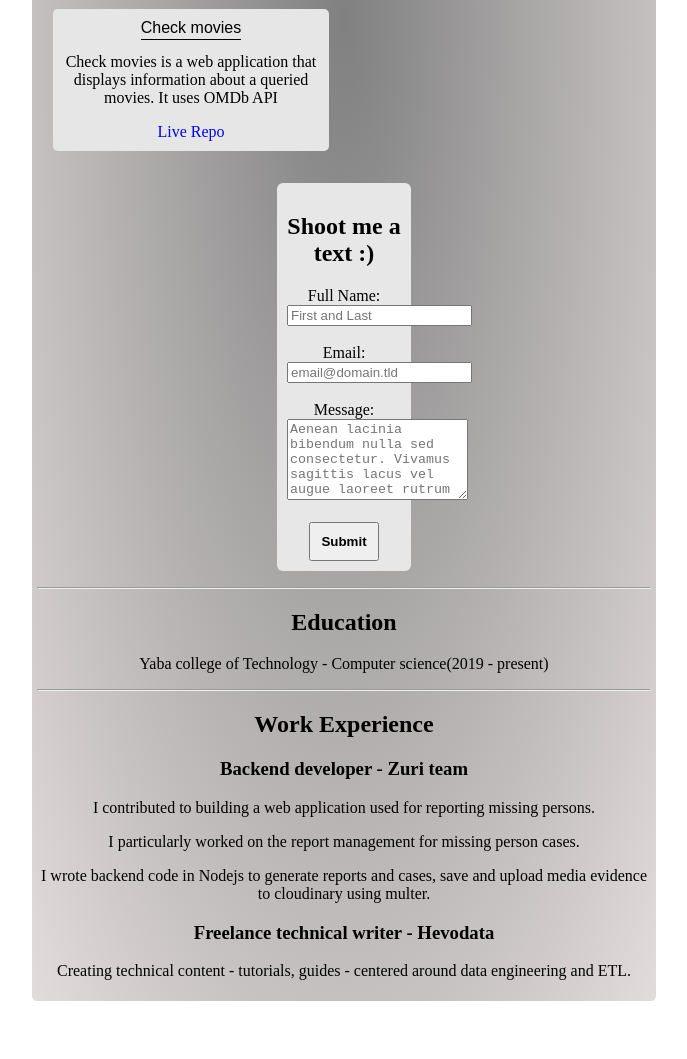
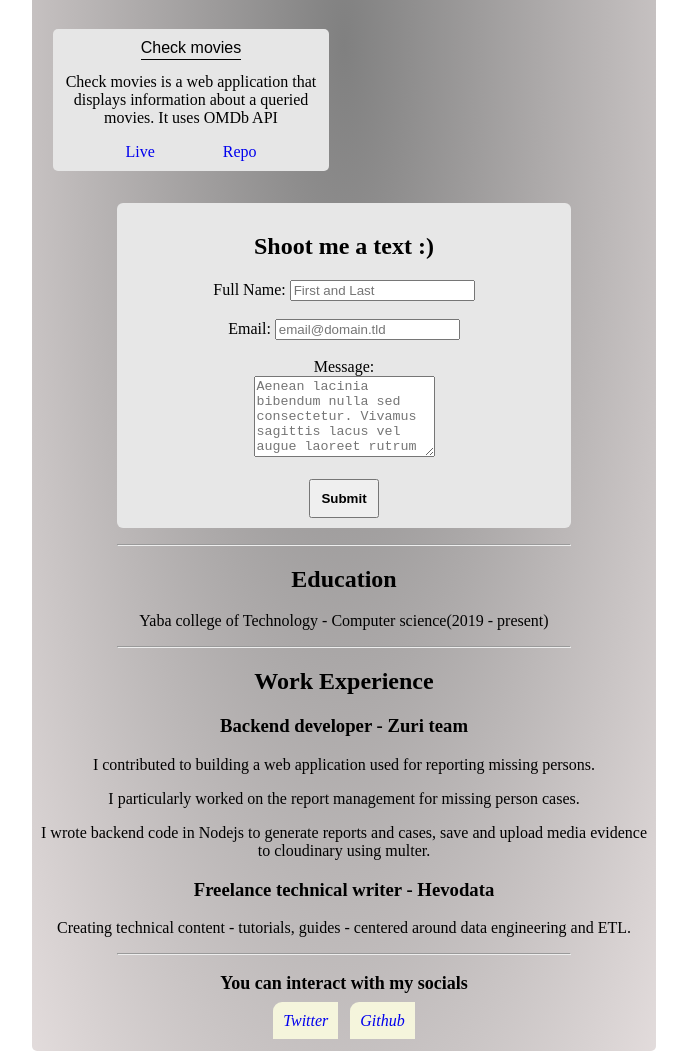
Before and after one commit to devteni/resume-page, a website: page client/index.html in a window 1280 px wide. Shown: the part 967-2026 px from the top of the page, without its empty margins (296-983 px from the left). Before the commit the page ends 1976 px from the top, so only its background shows below. Drawn offline with Linux system fonts and the light colour scheme.

Commit message:
minor mods

```diff
--- a/client/index.html
+++ b/client/index.html
@@ -5,7 +5,7 @@
     <meta http-equiv="X-UA-Compatible" content="IE=edge">
     <meta name="viewport" content="width=device-width, initial-scale=1.0">
     <link rel="stylesheet" href="style.css">
-    <title>Teniola Fatunmbi</title>
+    <title>Teniola Fatunmbi - Backend developer</title>
 </head>
 <body>
     <main class="resume">
@@ -50,7 +50,10 @@
             </div>
         </div>
 
+
         <!-- Work -->
+        <br />
+        <hr />
         <h3>Projects</h3>
         <div class="work">
 
@@ -91,7 +94,7 @@
                   <label for="email-address">Email:</label>
                   <input type="email" name="_replyto" id="email-address" placeholder="email@domain.tld" required=""><br /><br />
 
-                  <label for="message">Message:</label>
+                  <label for="message">Message:</label><br />
                   <textarea rows="5" name="message" id="message" placeholder="Aenean lacinia bibendum nulla sed consectetur. Vivamus sagittis lacus vel augue laoreet rutrum faucibus dolor auctor. Donec ullamcorper nulla non metus auctor fringilla nullam quis risus." required=""></textarea><br /><br />
                   <input type="hidden" name="_subject" id="email-subject" value="Contact Form Submission">
                 <input type="submit" id="submit" value="Submit">
@@ -120,6 +123,13 @@
             </section>
         </div>
 
+        <hr />
+        <!-- Reach out -->
+        <div class="reach-out">
+            <p>You can interact with my socials</p>
+            <a href="https://twitter.com/devteni">Twitter</a>
+            <a href="https://github.com/devteni">Github</a>
+        </div>
     </main>
 </body>
 </html>
--- a/client/style.css
+++ b/client/style.css
@@ -76,6 +76,37 @@ a{
     text-decoration: none;
 }
 
+.reach-out {
+    margin: 1rem 5rem;
+}
+
+.reach-out > p {
+    font-size: large;
+    font-weight: bold;
+}
+
+.work > div > a{
+    margin: 0 2rem;
+    text-decoration: none;
+}
+
+.work > div > a:hover{
+    padding: 5px;
+    border: 2px solid black;
+    transition: all 0.2s;
+}
+
+.reach-out > a {
+    font-style: italic;
+    padding: 10px;
+    margin: 4px;
+    border-top-left-radius: 9px;
+    background-color: beige;
+}
+
+hr{
+    margin: 0 5rem;
+}
 
 /* Desktop and lower */
 @media only screen and (min-width: 992px) {
@@ -92,7 +123,7 @@ a{
 
     .contact{
         padding: 10px;
-        margin: 1em 15rem;
+        margin: 1em 5rem;
         border-radius: 6px;
         background-color: rgb(231, 231, 231);
 }
```
